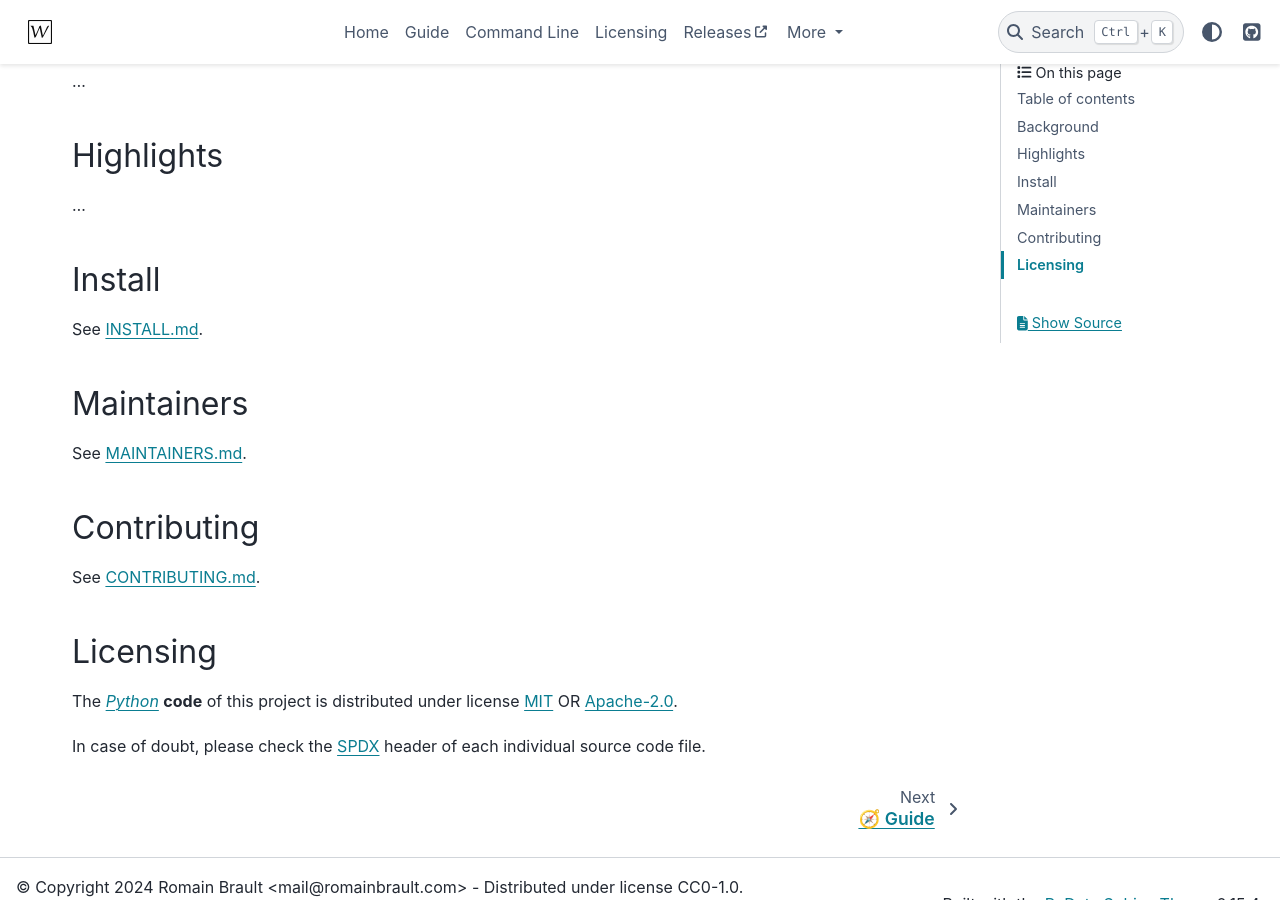
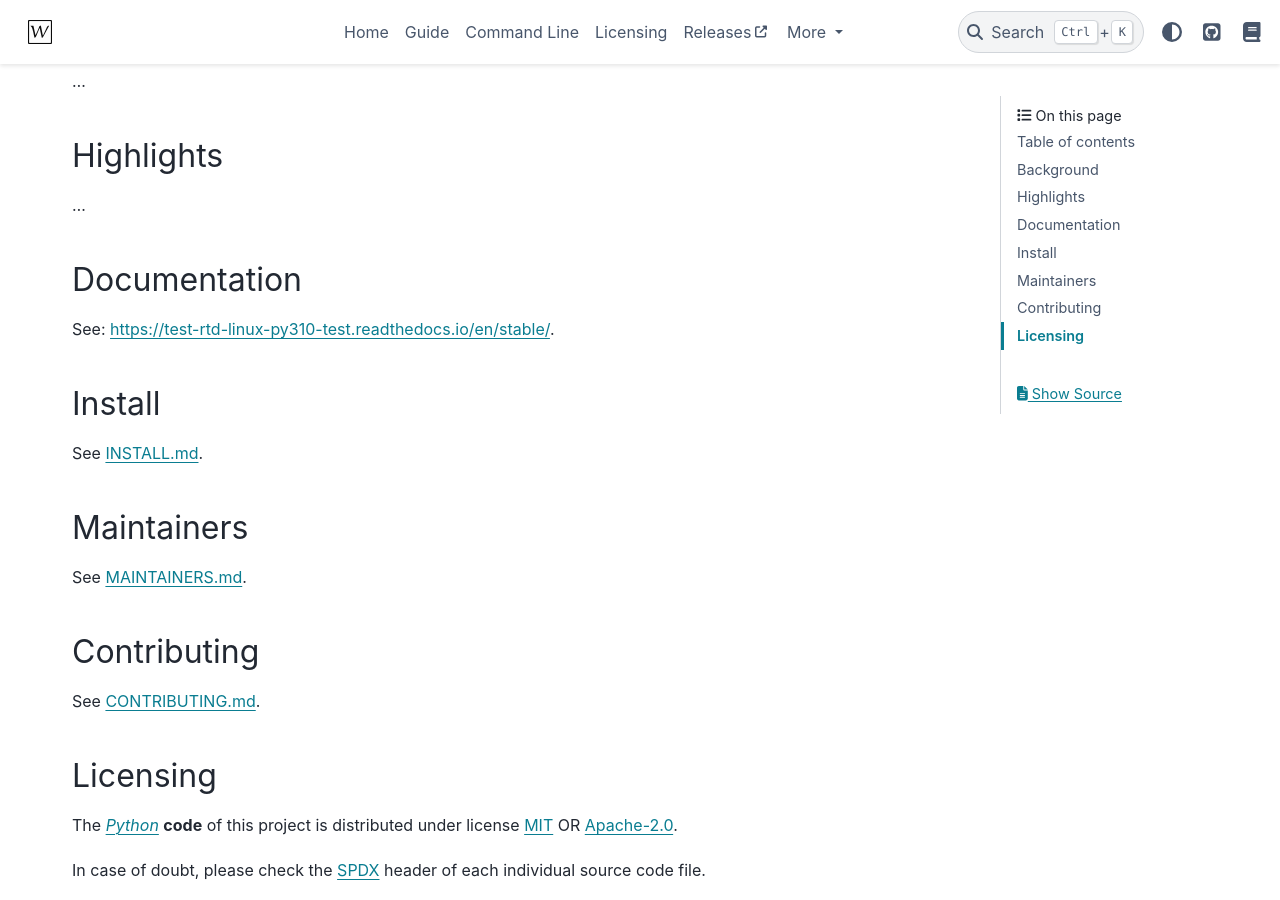
Before and after one commit to whiteprints-tests/test-rtd-linux-py310-test, a Sphinx documentation site: the page built from docs/index.md, in a window 1280 px wide and 900 px high, scrolled down 786 px. Built offline with Sphinx 7.4.7 and the PyData theme 0.15.4, drawn with Linux system fonts in a browser that asks for light colours; pages that are not in the unit, such as notebooks, are missing from menus; comment, search, counter and statistics services are not loaded.

Commit message:
feat: ✨ add ReadTheDocs integration

```diff
--- a/README.md
+++ b/README.md
@@ -18,6 +18,7 @@
         <a href="https://spdx.org/licenses"><img alt="license badge" src="https://img.shields.io/badge/📝_License-MIT OR Apache--2.0-4CAF50.svg"/></a>
         <a href="https://github.com/whiteprints-tests/test-rtd-linux-py310-test/discussions"><img alt="GitHub Discussions" src="https://img.shields.io/github/discussions/whiteprints-tests/test-rtd-linux-py310-test.svg?logo=GitHub"></a>
         <a href="https://spdx.dev/learn/areas-of-interest/licensing/"><img alt="SPDX Licensing" src="https://img.shields.io/badge/SPDX-licensing-0080FF.svg?logo=SPDX"/></a>
+        <a href='https://readthedocs.org/projects/test-rtd-linux-py310-test/'><img src='https://readthedocs.org/projects/test-rtd-linux-py310-test/badge/?version=latest' alt='Documentation Status' /></a>
         <a href="https://www.contributor-covenant.org/version/2/1/code_of_conduct/"><img alt="contributor covenant badge" src="https://img.shields.io/badge/Contributor_Covenant-2.1-4BAAAA.svg?logo=contributorcovenant"/></a>
     </p>
 </div>
@@ -38,6 +39,10 @@
 ## Highlights
 
 ...
+
+## Documentation
+
+See: https://test-rtd-linux-py310-test.readthedocs.io/en/stable/.
 
 ## Install
 
--- a/docs/conf.py
+++ b/docs/conf.py
@@ -6,6 +6,7 @@
 
 # pylint: disable=invalid-name
 
+import os
 from importlib import metadata
 from pathlib import Path
 
@@ -54,6 +55,10 @@
 html_logo = "_static/logo.svg"
 html_static_path = ["_static"]
 html_extra_path = []
+html_baseurl = os.environ.get("READTHEDOCS_CANONICAL_URL", "/")
+html_js_files = [
+    "readthedocs.js",
+]
 html_theme = "pydata_sphinx_theme"
 html_theme_options = {
     "icon_links": [
@@ -61,6 +66,12 @@
             "name": "GitHub",
             "url": "https://github.com/whiteprints-tests/test-rtd-linux-py310-test",
             "icon": "fa-brands fa-square-github",
+            "type": "fontawesome",
+        },
+        {
+            "name": "ReadTheDocs",
+            "url": "https://readthedocs.org/projects/test-rtd-linux-py310-test",
+            "icon": "fa-solid fa-book",
             "type": "fontawesome",
         },
     ],
```
Also changed, not shown: docs/readthedocs.js (added, +11 -0 lines), .readthedocs.yml (added), 3 other files.
